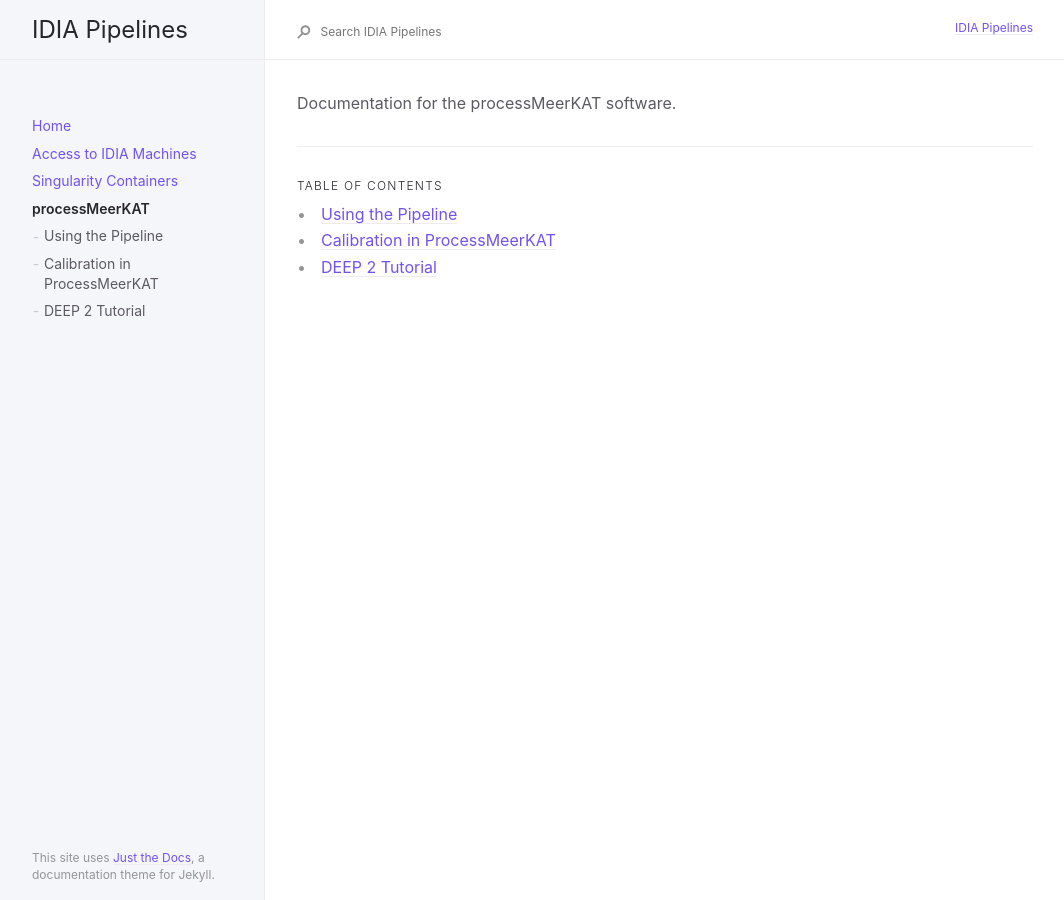
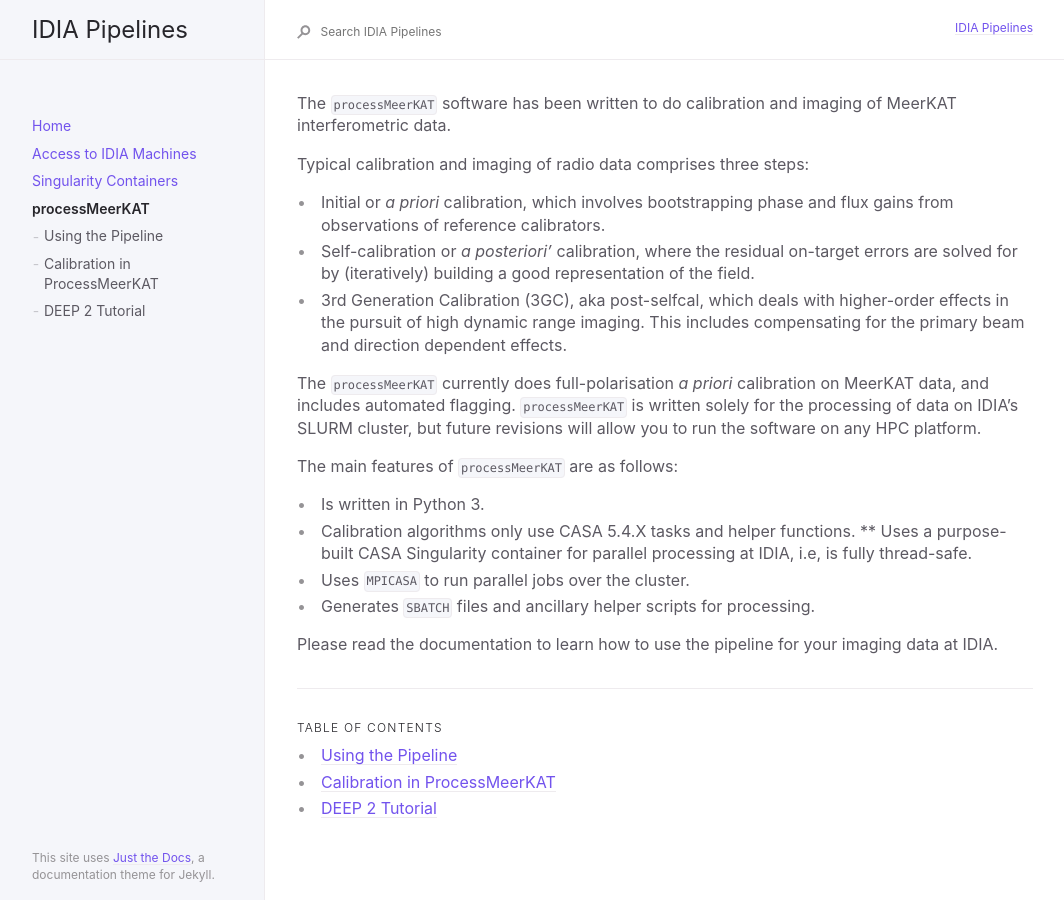
Before and after one commit to idia-pipelines/idia-pipelines.github.io, a Jekyll site: the page built from docs/processMeerKAT/processmeerkat.md, in a window 1280 px wide. Shown: the whole page, without its empty margins (91-1155 px from the left). Built offline with Jekyll 4.4.1, drawn with Linux system fonts in a browser that asks for light colours.

Commit message:
Updated the homepage, added content for the processMeerKAT main page.

```diff
--- a/docs/processMeerKAT/processmeerkat.md
+++ b/docs/processMeerKAT/processmeerkat.md
@@ -6,6 +6,30 @@ has_children: true
 permalink: /docs/processMeerKAT
 ---
 
-Documentation for the processMeerKAT software.
+The `processMeerKAT` software has been written to do calibration and imaging of MeerKAT
+interferometric data.
+
+Typical calibration and imaging of radio data comprises three steps:
+* Initial or *a priori* calibration, which involves bootstrapping phase and flux gains from observations of
+  reference calibrators.
+* Self-calibration or *a posteriori'* calibration, where the residual on-target errors are solved for
+  by (iteratively) building a good representation of the field.
+* 3rd Generation Calibration (3GC), aka post-selfcal, which deals with higher-order effects in the
+  pursuit of high dynamic range imaging. This includes compensating for the primary beam and
+  direction dependent effects.
+
+The `processMeerKAT` currently does full-polarisation *a priori* calibration on MeerKAT data, and includes automated
+flagging. `processMeerKAT` is written solely for the processing of data on IDIA's SLURM cluster, but
+future revisions will allow you to run the software on any HPC platform.
+
+The main features of `processMeerKAT` are as follows:
+* Is written in Python 3.
+* Calibration algorithms only use CASA 5.4.X tasks and helper functions.
+** Uses a purpose-built CASA Singularity container for parallel processing at IDIA, i.e, is fully
+thread-safe.
+* Uses `MPICASA` to run parallel jobs over the cluster.
+* Generates `SBATCH` files and ancillary helper scripts for processing.
+
+Please read the documentation to learn how to use the pipeline for your imaging data at IDIA.
 
 {: .fs-6 .fw-300 }
```
Also changed, not shown: docs/processMeerKAT/using-the-pipeline.md (+7 -16 lines), index.md (+17 -1 lines), 4 other files.
